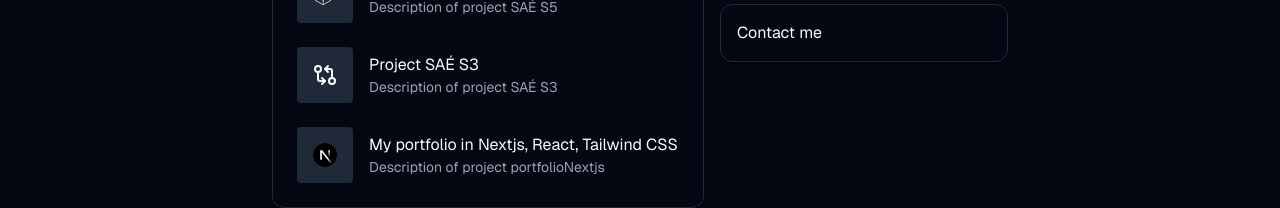
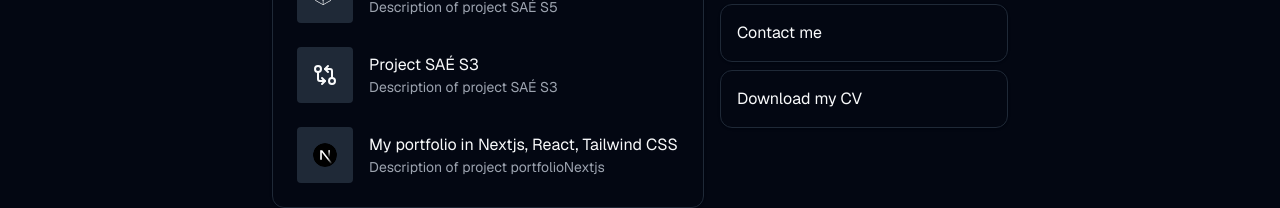
Before and after one commit to CM-exe/hostPortfolio, a Next.js app: page / in a window 1280 px wide. Shown: the part 3205-3413 px from the top of the page. Built offline with nearby package versions, Linux system fonts and the light colour scheme.

Commit message:
Ajout du download du CV

```diff
--- a/app/_components/Status.tsx
+++ b/app/_components/Status.tsx
@@ -1,6 +1,7 @@
+"use client";
 import { Card } from "@/components/ui/card";
 import { Section } from "./Section"
-import { Code, GitCompareArrows } from "lucide-react";
+import { GitCompareArrows } from "lucide-react";
 import { TransitionLink } from "./TransitionLink";
 import { cn } from "@/lib/utils";
 import { NextjsIcon } from "./icons/NextjsIcon";
@@ -54,6 +55,14 @@ const Project = (props: ProjectProps) => {
 };
 
 export const Status = () => {
+    const downloadFile = () => {
+        const fileUrl = "/CV_MOURGUE.pdf";
+        const link = document.createElement("a");
+        link.href = fileUrl;
+        link.download = "CV_MOURGUE.pdf";
+        link.click();
+      };
+
     return (
         <Section className="flex max-md:flex-col gap-4 items-start">
             <div className="flex-[3] h-full">
@@ -74,6 +83,7 @@ export const Status = () => {
                 </TransitionLink>
             </Card>
             <Card className="p-4 flex-1 hover:bg-accent/20"><TransitionLink href="/contact">Contact me</TransitionLink></Card>
+            <Card className="p-4 flex-1 hover:bg-accent/20"><button onClick={downloadFile}>Download my CV</button></Card>
             </div>
         </Section>
     );
```
Also changed, not shown: 1 other file (tests, documents, lock files or other folders).
